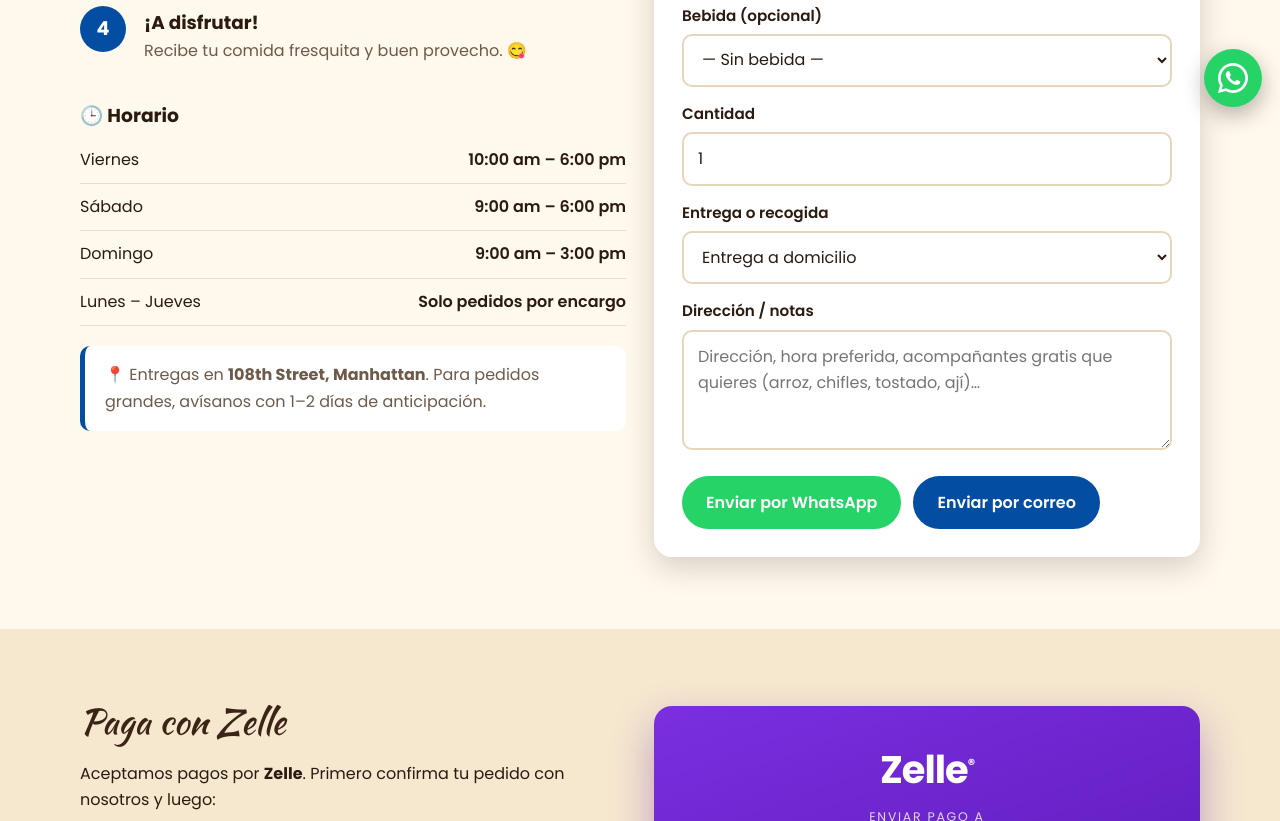
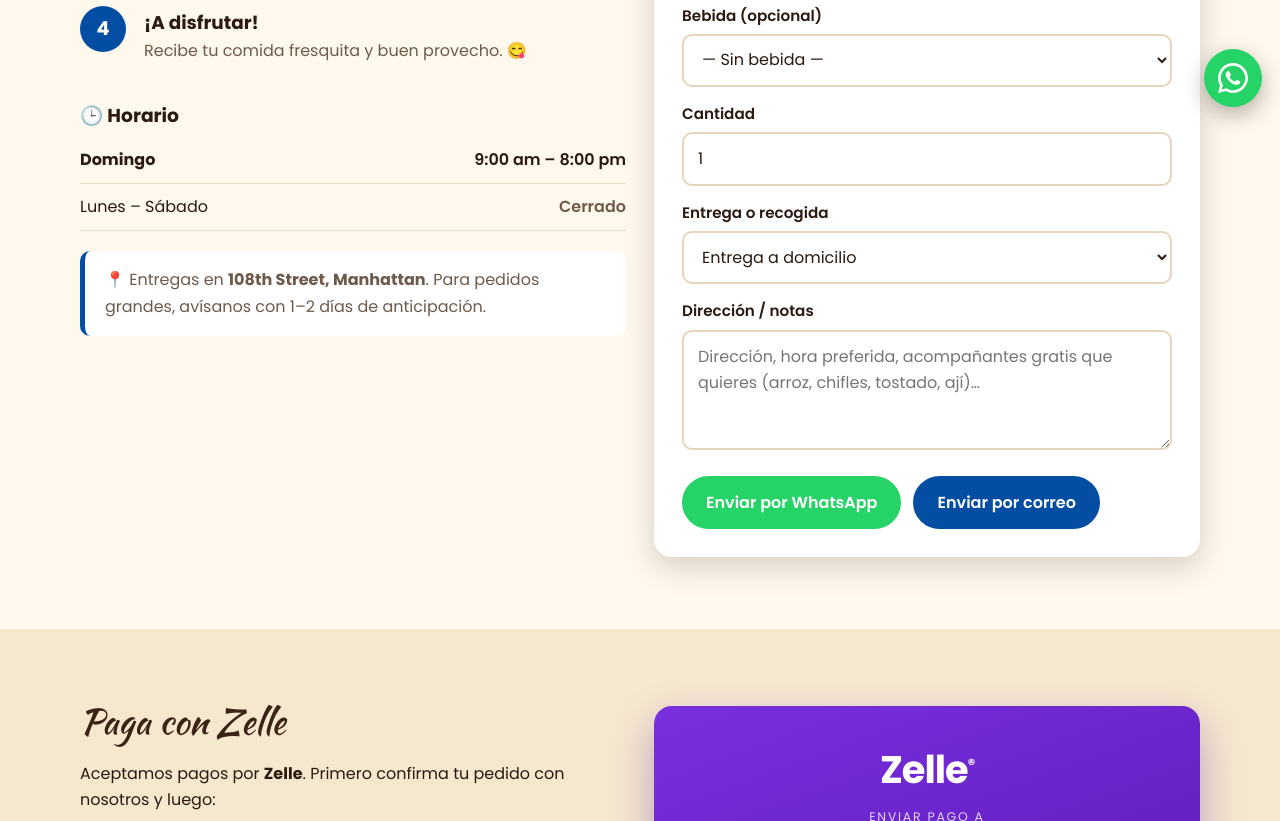
Before and after one commit to conandg21/jml-sazon, a plain HTML site: page pedidos.html in a window 1280 px wide. Shown: the part 675-1496 px from the top of the page. Drawn offline with Linux system fonts and the light colour scheme.

Commit message:
Hours: Sundays only, 9 am - 8 pm
Co-Authored-By: Claude Opus 5.5 <noreply@anthropic.com>

```diff
--- a/js/site.js
+++ b/js/site.js
@@ -61,6 +61,7 @@ function buildFooter() {
         <h4>Contacto</h4>
         <ul>
           <li>📞 <a data-phone></a></li>
+          <li>🕒 Domingos, 9 am – 8 pm</li>
           <li>✉️ <a data-email></a></li>
           <li>💜 <a href="pedidos.html#zelle">Pagar con Zelle</a></li>
           ${ig}
--- a/pedidos.html
+++ b/pedidos.html
@@ -35,12 +35,10 @@
           </div>
 
           <h3 style="margin-top:40px">🕒 Horario</h3>
-          <!-- ✏️ Change to her real hours. -->
+          <!-- ✏️ Hours: for now she only works Sundays. -->
           <table class="hours">
-            <tr><td>Viernes</td><td>10:00 am – 6:00 pm</td></tr>
-            <tr><td>Sábado</td><td>9:00 am – 6:00 pm</td></tr>
-            <tr><td>Domingo</td><td>9:00 am – 3:00 pm</td></tr>
-            <tr><td>Lunes – Jueves</td><td>Solo pedidos por encargo</td></tr>
+            <tr><td><strong>Domingo</strong></td><td>9:00 am – 8:00 pm</td></tr>
+            <tr><td>Lunes – Sábado</td><td style="color:var(--muted)">Cerrado</td></tr>
           </table>
           <p class="note" style="margin-top:20px">📍 Entregas en <strong data-area>108th Street, Manhattan</strong>. Para pedidos grandes, avísanos con 1–2 días de anticipación.</p>
         </div>
```
Also changed, not shown: contacto.html (+4 -0 lines), index.html (+1 -1 lines), mariela.html (+1 -1 lines).
